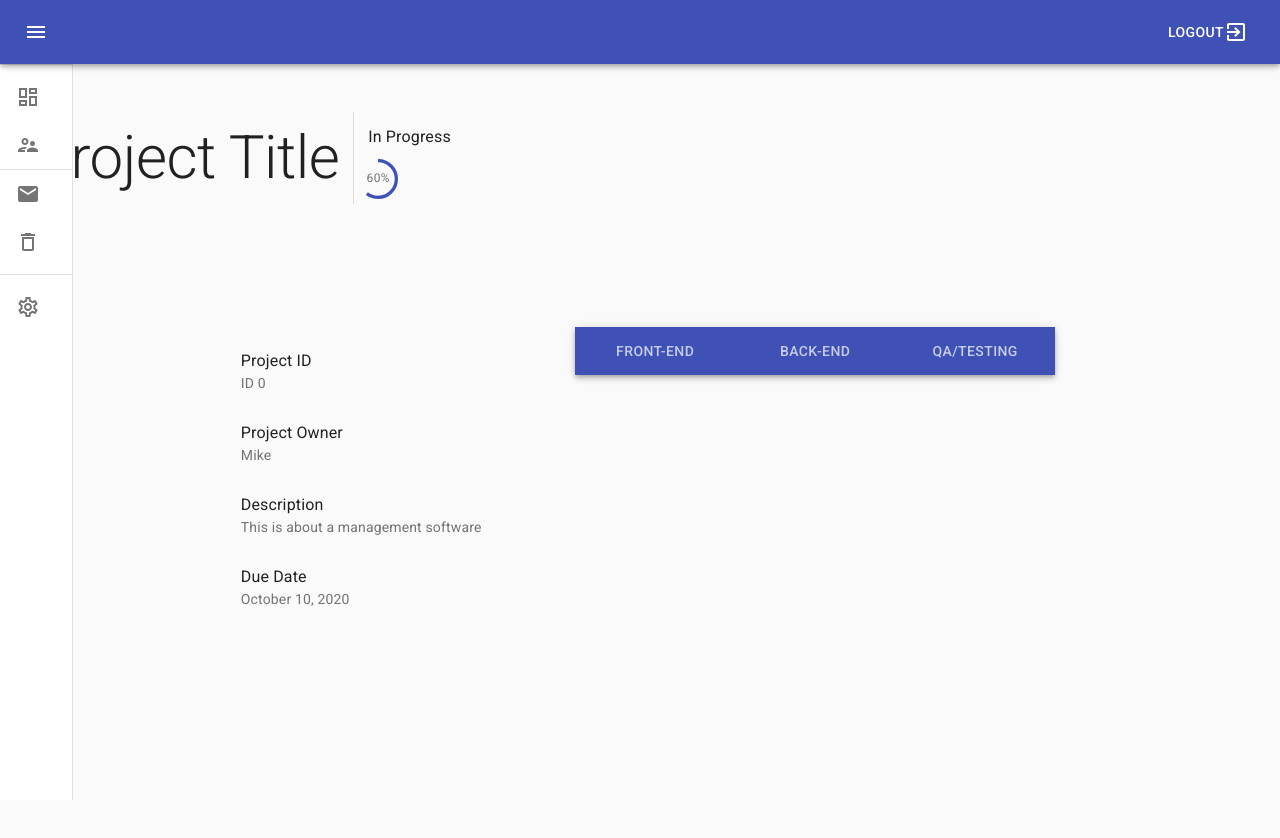
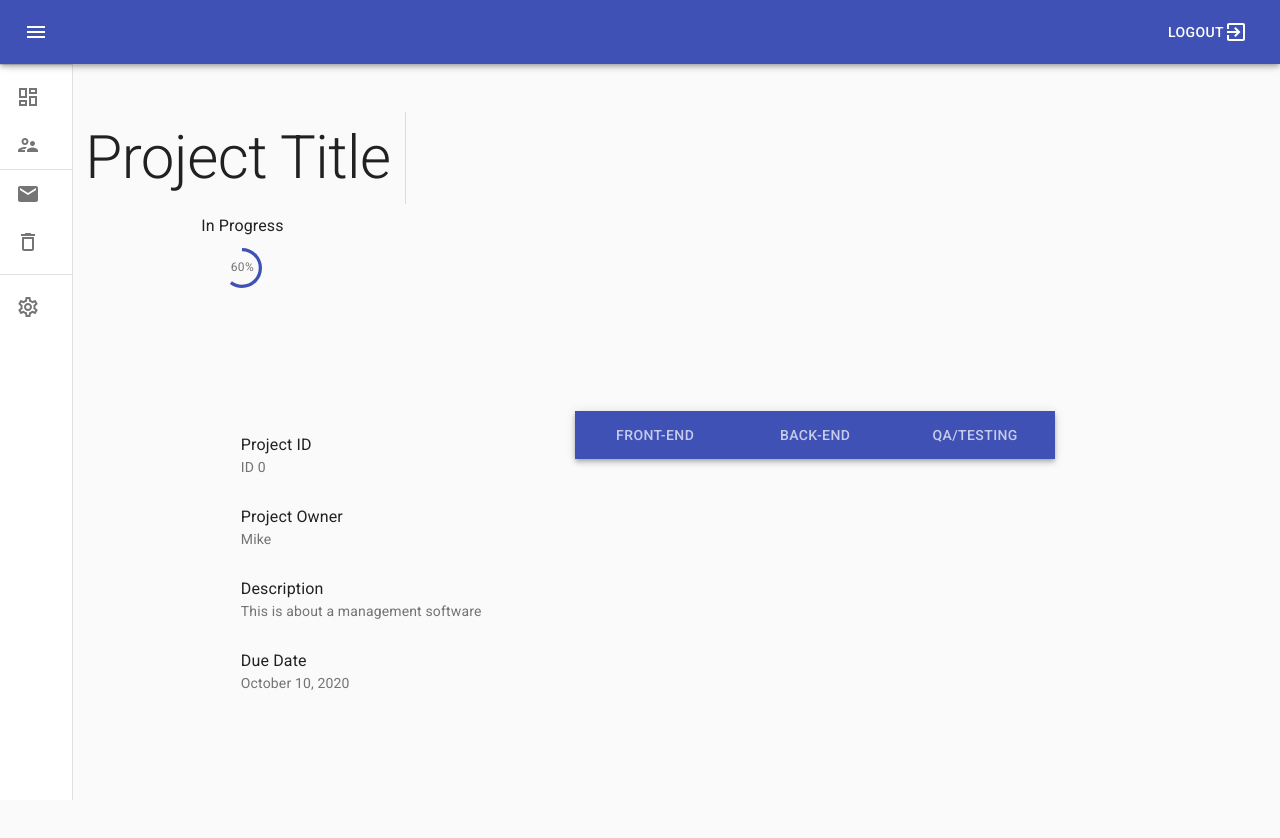
Before and after one commit to jiberjiber/TaskFlow, a React (Create React App) app in the folder client/: page /project/0 in a window 1280 px wide. Before the commit the page ends 800 px from the top, so only its background shows below. Built offline with nearby package versions, Linux system fonts and the light colour scheme; sample sign-in values are in the browser's storage.

Commit message:
removed unused dependencies changed grid to container

```diff
--- a/client/src/pages/ProjectInfo.js
+++ b/client/src/pages/ProjectInfo.js
@@ -1,7 +1,6 @@
-import React, { useEffect, useState } from "react";
+import React, { useState } from "react";
 import PropTypes from "prop-types";
-import { useLocation, useParams } from "react-router-dom";
-import Axios from "axios";
+import { useParams } from "react-router-dom";
 import {
 	Container,
 	Box,
@@ -133,7 +132,7 @@ export default function ProjectInfo(props) {
 			>
 				<Typography variant="h2">Project Title</Typography>
 				<Divider orientation="vertical" flexItem />
-				<Grid direction="column" justify="space-around" alignItems="center">
+				<Grid container direction="column" justify="space-around" alignItems="center">
 					<Typography variant="body1">In Progress</Typography>
 					<CircularProgressWithLabel value={progress} />
 				</Grid>
```
